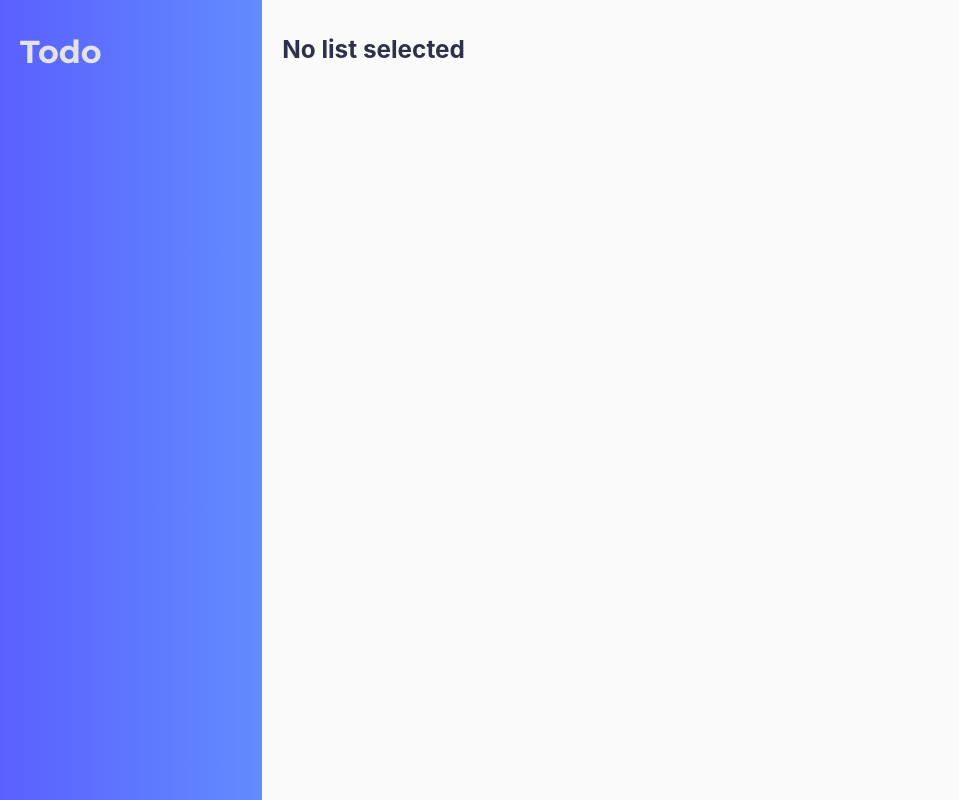
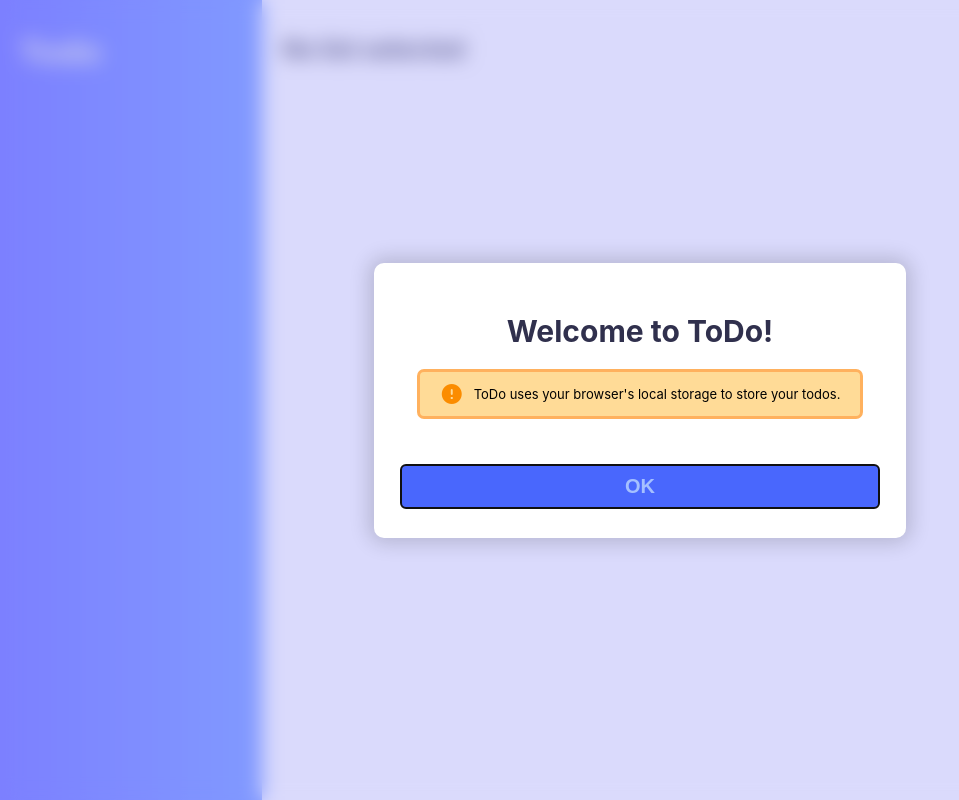
Before and after one commit to BarelySmooth/todo, a React (Create React App) app: page / in a window 1280 px wide. Shown: the whole page, without its empty margins (0-959 px from the left). Built offline with nearby package versions, Linux system fonts and the light colour scheme.

Commit message:
Intro Modal

```diff
--- a/public/index.html
+++ b/public/index.html
@@ -5,8 +5,16 @@
     <link rel="icon" href="%PUBLIC_URL%/favicon.ico" />
     <meta name="viewport" content="width=device-width, initial-scale=1" />
     <meta name="theme-color" content="#000000" />
-    <meta name="description" content="Web site created using create-react-app" />
+    <meta
+      name="description"
+      content="Web site created using create-react-app"
+    />
     <link rel="apple-touch-icon" href="%PUBLIC_URL%/logo192.png" />
+    <link
+      href="https://fonts.googleapis.com/icon?family=Material+Icons|Material+Icons+Round"
+      rel="stylesheet"
+    />
+
     <!--
       manifest.json provides metadata used when your web app is installed on a
       user's mobile device or desktop. See https://developers.google.com/web/fundamentals/web-app-manifest/
@@ -21,10 +29,10 @@
       work correctly both with client-side routing and a non-root public URL.
       Learn how to configure a non-root public URL by running `npm run build`.
     -->
-    <title>React App</title>
+    <title>Todo</title>
   </head>
   <body>
-    <noscript>You need to enable JavaScript to run this app.</noscript>
+    <noscript>Enable Javascript :/</noscript>
     <div id="root"></div>
     <!--
       This HTML file is a template.
--- a/src/App.css
+++ b/src/App.css
@@ -1,4 +1,4 @@
-@import url('https://fonts.googleapis.com/css2?family=Montserrat:ital,wght@0,300;0,400;0,500;0,600;0,700;0,800;1,300&display=swap');
+@import url("https://fonts.googleapis.com/css2?family=Montserrat:ital,wght@0,300;0,400;0,500;0,600;0,700;0,800;1,300&display=swap");
 
 html {
   height: 100%;
@@ -23,8 +23,8 @@ body {
 #sidebar {
   width: 250px;
   height: 100%;
-    background: linear-gradient(to right, #5A60FF , #628CFF );
-    color: #E3E3E3;
+  background: linear-gradient(to right, #5a60ff, #628cff);
+  color: #e3e3e3;
   padding-left: 20px;
 }
 
--- a/src/App.js
+++ b/src/App.js
@@ -3,13 +3,13 @@ import Sidebar from "./components/Sidebar/Sidebar";
 import Board from "./components/Board/Board";
 import "./App.css";
 
-function App() {
+const App = () => {
   return (
     <div className="App">
       <Sidebar />
       <Board />
     </div>
   );
-}
+};
 
 export default App;
--- a/src/components/Board/Board.jsx
+++ b/src/components/Board/Board.jsx
@@ -1,9 +1,25 @@
-import React from "react";
+import React, { useState, useEffect } from "react";
 import styles from "./Board.module.css";
+import IntroModal from "../IntroModal/IntroModal";
 
-const Sidebar = (props) => {
+const Board = (props) => {
+  // const [currentModalType, setCurrentModalType] = useState("");
+
+  // useEffect(() => {
+  //   if (!localStorage.getItem("init")) {
+  //     // localStorage.setItem("init", "true");
+  //     setCurrentModalType("intro");
+  //   }
+  // }, []);
+
   return (
     <div id="board">
+      <IntroModal
+        show={localStorage.getItem("init") === "true" ? false : true}
+        closeIntroModal={() => {
+          localStorage.setItem("init", "true");
+        }}
+      />
       <div className={styles.board_header}>
         <h3>No list selected</h3>
       </div>
@@ -11,4 +27,4 @@ const Sidebar = (props) => {
   );
 };
 
-export default Sidebar;
+export default Board;
--- /dev/null
+++ b/src/components/IntroModal/IntroModal.jsx
@@ -0,0 +1,44 @@
+import React from "react";
+import { useEffect } from "react";
+import introModalStyles from "./IntroModal.module.css";
+
+const IntroModal = (props) => {
+  useEffect(() => {
+    if (props.show) {
+      document.querySelector("#modal").showModal();
+      document.querySelector("#modal").style.display = "flex";
+    } else {
+      document.querySelector("#modal").style.display = "none";
+    }
+  }, [props.show]);
+
+  return (
+    <div id="modal-container" className={introModalStyles.modal_container}>
+      <dialog id="modal" className={introModalStyles.modal}>
+        <div className={introModalStyles.welcome_header}>Welcome to ToDo!</div>
+        <div className={introModalStyles.localstorage_notice}>
+          <span
+            className={`material-icons-round ${introModalStyles.iconOrange}`}
+          >
+            error
+          </span>
+          ToDo uses your browser's local storage to store your todos.
+        </div>
+        {/* TODO: Pressing the ESC key instead of click OK causes "issues" */}
+        <button
+          id="intro-modal-close"
+          className={introModalStyles.intro_modal_close}
+          onClick={() => {
+            props.closeIntroModal();
+            document.querySelector("#modal").close();
+            document.querySelector("#modal").style.display = "none";
+          }}
+        >
+          OK
+        </button>
+      </dialog>
+    </div>
+  );
+};
+
+export default IntroModal;
--- /dev/null
+++ b/src/components/IntroModal/IntroModal.module.css
@@ -0,0 +1,58 @@
+.modal {
+  /* display: flex; */
+  flex-direction: column;
+  align-items: center;
+  border: none;
+  border-radius: 10px;
+  width: 500px;
+  min-height: 200px;
+  transition: 0.3s;
+  box-shadow: 0px 0px 20px 5px rgba(0, 0, 0, 0.163);
+  padding-top: 50px;
+  padding-bottom: 25px;
+  font-family: "Inter", sans-serif;
+}
+
+.modal .welcome_header {
+  font-size: 30px;
+  font-weight: bold;
+  margin-bottom: 20px;
+
+  color: #30304d;
+}
+
+.modal button.intro_modal_close {
+  background: #4967fd;
+  width: 90%;
+  padding: 10px;
+  border: none;
+  border-radius: 5px;
+  color: #a5c0ff;
+  font-size: 20px;
+  font-weight: bold;
+  cursor: pointer;
+  transition: 0.3s;
+  position: absolute;
+  bottom: 30px;
+}
+
+.modal::backdrop {
+  background: rgba(174, 174, 255, 0.417);
+  backdrop-filter: blur(10px);
+}
+
+.localstorage_notice {
+  font-size: small;
+  background: #ffdb97;
+  padding: 10px 20px;
+  transition: 0.3s;
+  border-radius: 7px;
+  border: 3px solid #ffb15e;
+  display: flex;
+  align-items: center;
+  gap: 10px;
+}
+
+.iconOrange {
+  color: #fb8c00;
+}
```
Lines whose indentation alone changed are shown as unchanged.
